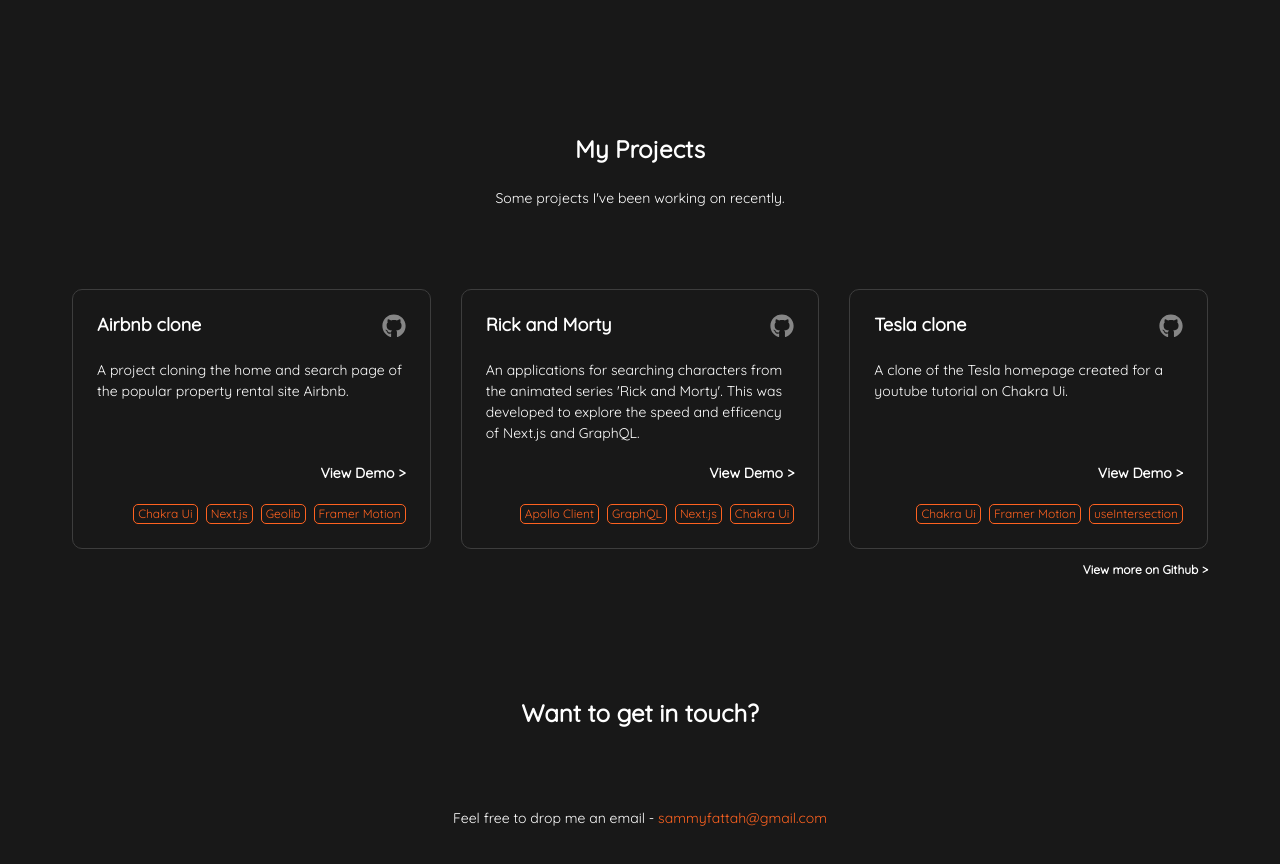
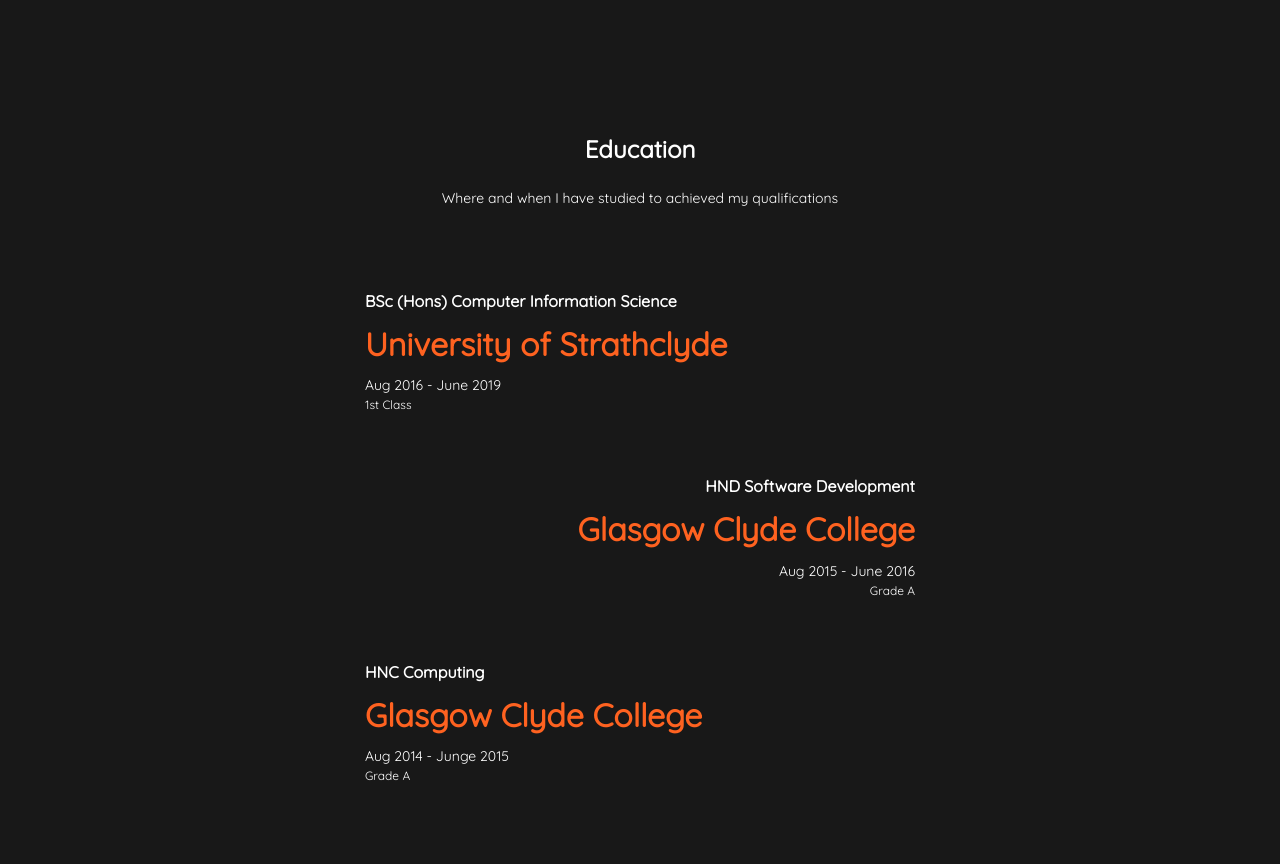
Before and after one commit to Buupu/portfolio, a Next.js app: page / in a window 1280 px wide. Shown: the part 1780-2644 px from the top of the page. Built offline with nearby package versions, Linux system fonts and the light colour scheme.

Commit message:
Added education section

```diff
--- /dev/null
+++ b/components/EducationCard.tsx
@@ -0,0 +1,27 @@
+import { Box, Text, Heading } from "@chakra-ui/react";
+export default function EducationCard({
+  uni,
+  course,
+  grade,
+  timePeriod,
+  reserveAlignment,
+}: {
+  uni: string;
+  course: string;
+  grade: string;
+  timePeriod: string;
+  reserveAlignment?: boolean;
+}) {
+  return (
+    <Box w="full" textAlign={reserveAlignment ? "right" : "left"}>
+      <Text fontWeight="bold" fontSize={["12px", "14px", "16px"]} mb={3}>
+        {course}
+      </Text>
+      <Heading color="primary" fontSize={["18px", "22px", "32px"]} mb={3}>
+        {uni}
+      </Heading>
+      <Text fontSize={["12px", "12px", "14px"]}>{timePeriod}</Text>
+      <Text fontSize={["10px", "10px", "12px"]}>{grade}</Text>
+    </Box>
+  );
+}
--- a/pages/index.tsx
+++ b/pages/index.tsx
@@ -1,10 +1,11 @@
-import { Box } from '@chakra-ui/react';
-import type { NextPage } from 'next';
-import Header from 'sections/Header';
-import Intro from 'sections/Intro';
-import Experience from 'sections/Experience';
-import Projects from 'sections/Projects';
-import Footer from 'sections/Footer';
+import { Box } from "@chakra-ui/react";
+import type { NextPage } from "next";
+import Header from "sections/Header";
+import Intro from "sections/Intro";
+import Experience from "sections/Experience";
+import Projects from "sections/Projects";
+import Footer from "sections/Footer";
+import Education from "sections/Education";
 
 const Home: NextPage = () => {
   return (
@@ -12,6 +13,7 @@
       <Header />
       <Intro />
       <Experience />
+      <Education />
       <Projects />
       <Footer />
     </Box>
--- /dev/null
+++ b/sections/Education.tsx
@@ -0,0 +1,36 @@
+import { Box, Heading, Text, VStack } from "@chakra-ui/react";
+import EducationCard from "components/EducationCard";
+
+export default function Education() {
+  return (
+    <Box textAlign="center" maxW="550px" margin="auto" mb="200px">
+      <Heading as="h2" fontSize="x-large" mb={6}>
+        Education
+      </Heading>
+      <Text mb={20} fontSize={["12px", "14px"]}>
+        Where and when I have studied to achieved my qualifications
+      </Text>
+      <VStack maxW="600px" w="100%" spacing="60px" margin="auto">
+        <EducationCard
+          uni="University of Strathclyde"
+          course="BSc (Hons) Computer Information Science"
+          grade="1st Class"
+          timePeriod="Aug 2016 - June 2019"
+        />
+        <EducationCard
+          uni="Glasgow Clyde College"
+          course="HND Software Development"
+          grade="Grade A"
+          timePeriod="Aug 2015 - June 2016"
+          reserveAlignment
+        />
+        <EducationCard
+          uni="Glasgow Clyde College"
+          course="HNC Computing"
+          grade="Grade A"
+          timePeriod="Aug 2014 - Junge 2015"
+        />
+      </VStack>
+    </Box>
+  );
+}
```
